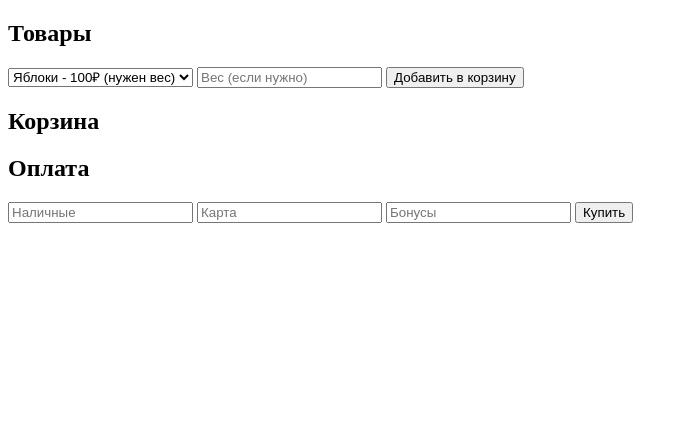
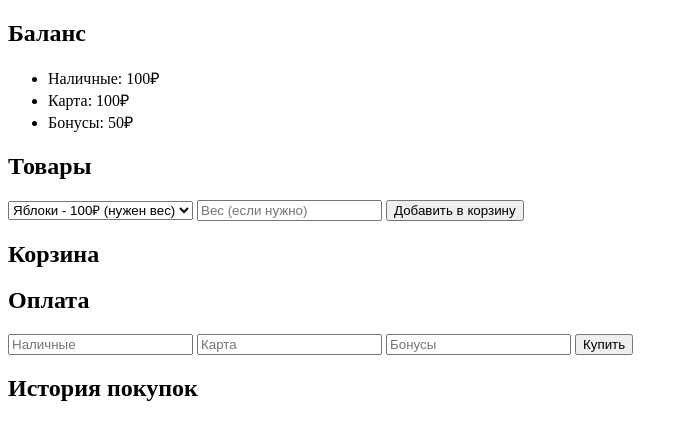
Before and after one commit to MyataEtoki/TP-Course-work-WEB, a Flask app: page / in a window 1280 px wide. Shown: the top 440 px of the page, without its empty margins (0-688 px from the left). Run offline with Flask 3, Linux system fonts and the light colour scheme.

Commit message:
добавлена история покупок и отображение баланса

```diff
--- a/app/templates/index.html
+++ b/app/templates/index.html
@@ -2,6 +2,12 @@
 <html>
 <head><title>Магазин</title></head>
 <body>
+<h2>Баланс</h2>
+<ul>
+    <li>Наличные: {{ balance.cash }}₽</li>
+    <li>Карта: {{ balance.card }}₽</li>
+    <li>Бонусы: {{ balance.bonus }}₽</li>
+</ul>
 <h2>Товары</h2>
 <form method="POST" action="/add">
     <select name="product_index">
@@ -30,6 +36,25 @@
     <button type="submit">Купить</button>
 </form>
 
+<h2>История покупок</h2>
+<ul>
+    {% for h in history %}
+        <li>
+            {{ h['items']|length }} товар(ов):
+            <ul>
+                {% for name, price in h['items'] %}
+                    <li>{{ name }} - {{ price }}₽</li>
+                {% endfor %}
+            </ul>
+            Сумма: {{ h['total'] }}₽
+            (наличные: {{ h['method']['cash'] }},
+             карта: {{ h['method']['card'] }},
+             бонусы: {{ h['method']['bonus'] }})
+        </li>
+    {% endfor %}
+</ul>
+
+
 {% with messages = get_flashed_messages() %}
   {% if messages %}
     <ul>{% for message in messages %}
--- a/run.py
+++ b/run.py
@@ -7,7 +7,15 @@ controller = StoreController()
 
 @app.route('/')
 def index():
-    return render_template("index.html", products=controller.get_products(), cart=controller.get_cart())
+    return render_template("index.html",
+        products=controller.get_products(),
+        cart=controller.get_cart(),
+        history=controller.customer.purchase_history,
+        balance={
+            "cash": controller.customer.cash,
+            "card": controller.customer.card,
+            "bonus": controller.customer.bonus,
+        })
 
 @app.route('/add', methods=["POST"])
 def add():
```
Also changed, not shown: app/models.py (+10 -0 lines).
